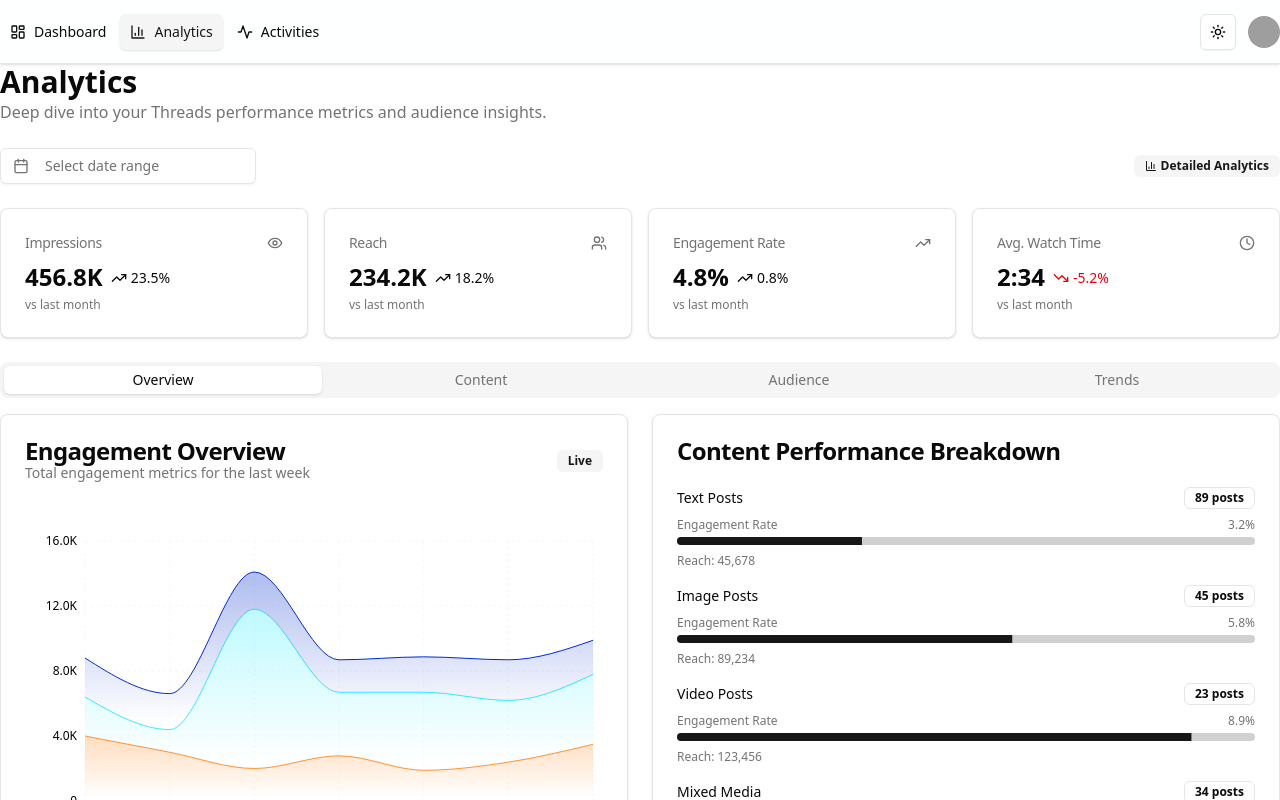
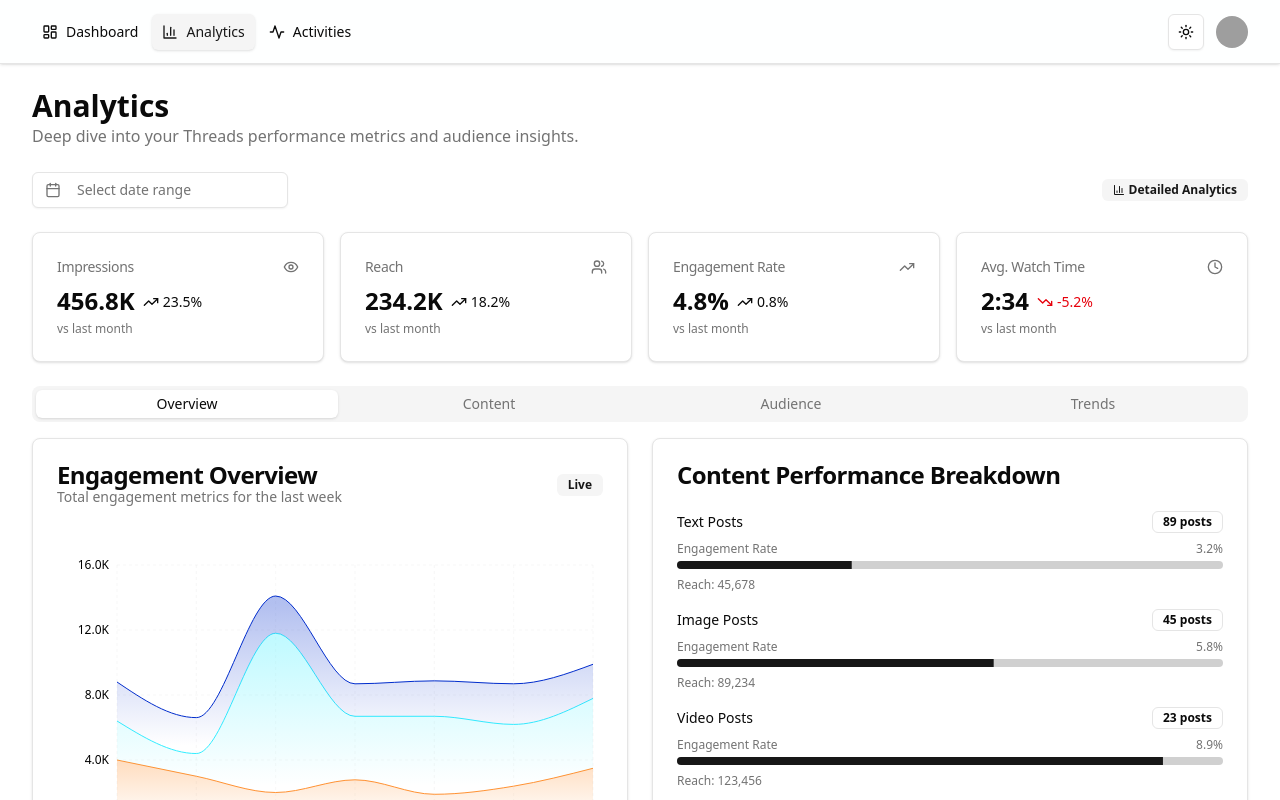
Before and after one commit to Nomad-engineers/threads-platform, a Next.js app: page /dashboard/analytics in a window 1280 px wide. Shown: the top 800 px of the page. Built offline with nearby package versions, Linux system fonts and the light colour scheme; grey boxes are pictures that could not be loaded.

Commit message:
add paddings

```diff
--- a/app/dashboard/activities/page.tsx
+++ b/app/dashboard/activities/page.tsx
@@ -41,7 +41,7 @@ const stats = [
 
 export default function ActivitiesPage() {
   return (
-    <div className="space-y-6">
+    <div className="px-4 sm:px-6 lg:px-8 py-6 space-y-6">
       {/* Page Header */}
       <div className="border-b border-border pb-6">
         <h1 className="text-3xl font-light tracking-tight text-foreground">Activities</h1>
--- a/app/dashboard/analytics/page.tsx
+++ b/app/dashboard/analytics/page.tsx
@@ -99,7 +99,7 @@ const topPosts = [
 
 export default function AnalyticsPage() {
   return (
-    <div className="space-y-6">
+    <div className="px-4 sm:px-6 lg:px-8 py-6 space-y-6">
       {/* Header */}
       <div>
         <h1 className="text-3xl font-bold">Analytics</h1>
--- a/app/dashboard/page.tsx
+++ b/app/dashboard/page.tsx
@@ -124,7 +124,7 @@ export default function DashboardPage() {
   }
 
   return (
-    <div className="h-full flex flex-col space-y-4">
+    <div className="px-4 sm:px-6 lg:px-8 py-6 h-full flex flex-col space-y-4">
       {/* Header */}
       <div className="flex items-center justify-between">
         <div>
--- a/components/dashboard/header.tsx
+++ b/components/dashboard/header.tsx
@@ -67,6 +67,8 @@ export function Header({ onMenuClick, className }: HeaderProps) {
       "sticky top-0 z-30 flex h-16 items-center gap-4 border-b border-border bg-background/95 backdrop-blur supports-[backdrop-filter]:bg-background/90 shadow-sm transition-colors duration-300",
       className
     )}>
+      {/* Navigation container with consistent padding */}
+      <div className="flex items-center justify-between w-full px-4 sm:px-6 lg:px-8">
         {/* Left side: Navigation */}
         <div className="flex items-center gap-1 flex-1">
           {/* Mobile menu button */}
@@ -138,6 +140,7 @@ export function Header({ onMenuClick, className }: HeaderProps) {
           </DropdownMenuContent>
         </DropdownMenu>
         </div>
+      </div>
     </header>
   )
 }
```
Also changed, not shown: 1 other file (tests, documents, lock files or other folders). Lines whose indentation alone changed are shown as unchanged.
